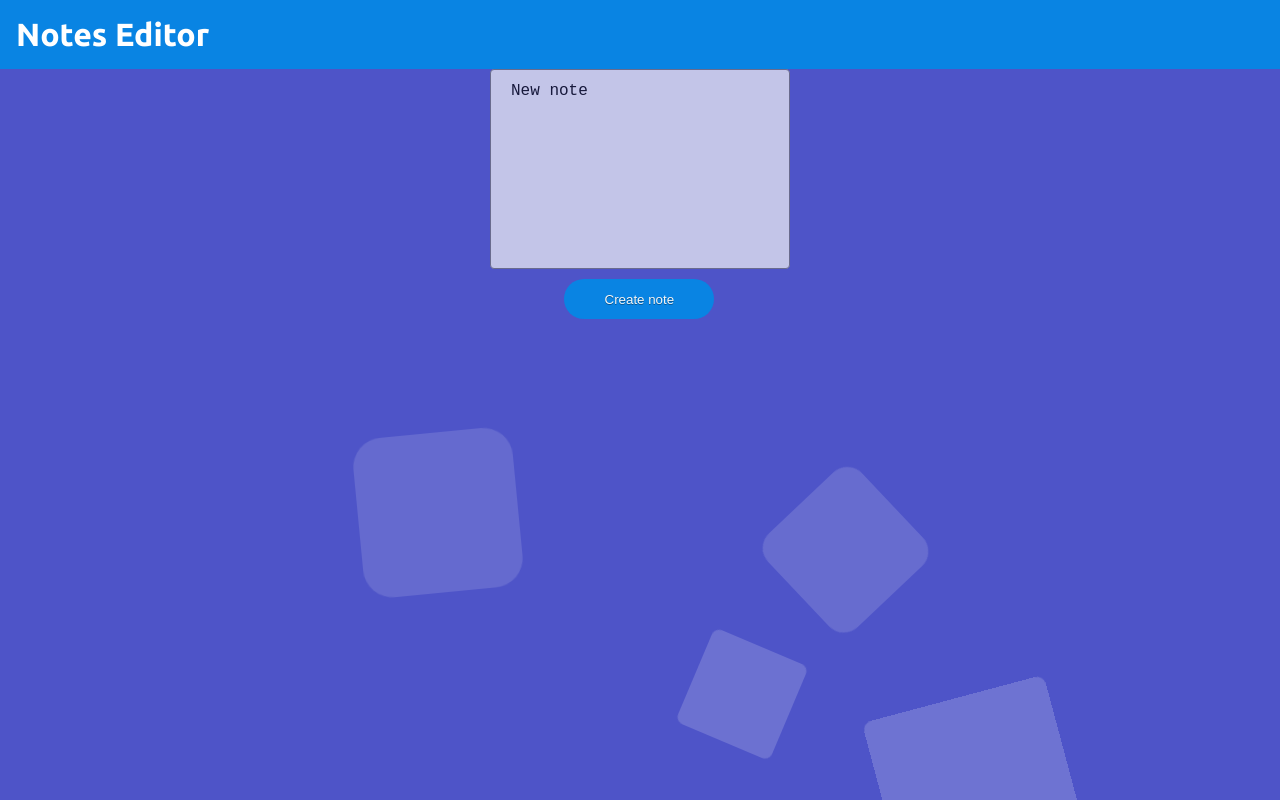
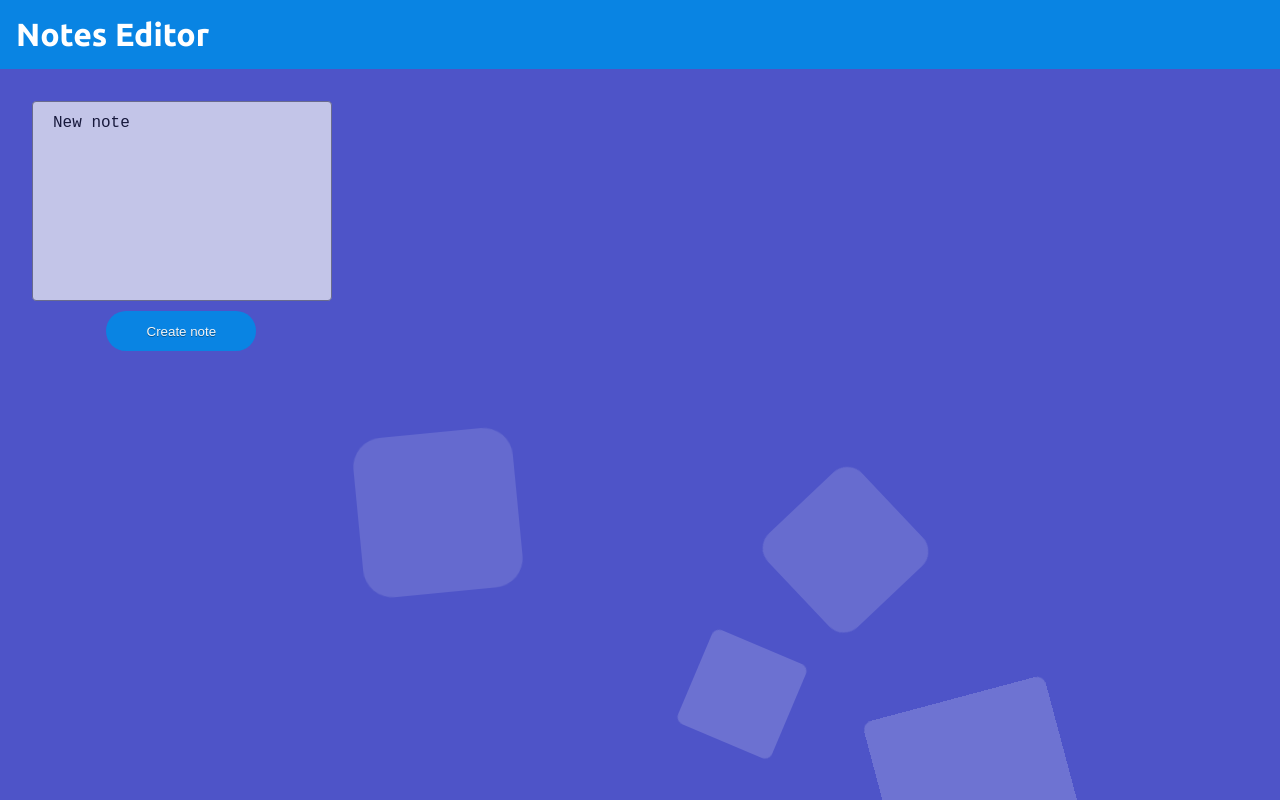
Before and after one commit to Vonubat/notes-editor, a React (Create React App) app: page / in a window 1280 px wide. Built offline with nearby package versions, Linux system fonts and the light colour scheme.

Commit message:
feat: add Main layout

```diff
--- a/src/App.tsx
+++ b/src/App.tsx
@@ -1,14 +1,13 @@
-import { Textarea } from 'components';
 import { Background } from 'components/ui';
-import { Header } from 'layout';
+import { Header, Main } from 'layout';
 import React from 'react';
 
 export const App = (): JSX.Element => {
   return (
     <div className="App">
       <Header />
+      <Main />
       <Background />
-      <Textarea />
     </div>
   );
 };
--- /dev/null
+++ b/src/layout/Main.module.scss
@@ -0,0 +1,4 @@
+.main {
+  display: flex;
+  padding: 2rem;
+}
--- /dev/null
+++ b/src/layout/Main.tsx
@@ -0,0 +1,11 @@
+import { Textarea } from 'components';
+import React from 'react';
+import styles from './Main.module.scss';
+
+export const Main = (): JSX.Element => {
+  return (
+    <div className={styles.main}>
+      <Textarea />
+    </div>
+  );
+};
--- a/src/layout/index.ts
+++ b/src/layout/index.ts
@@ -1 +1,2 @@
 export { Header } from './Header';
+export { Main } from './Main';
```
